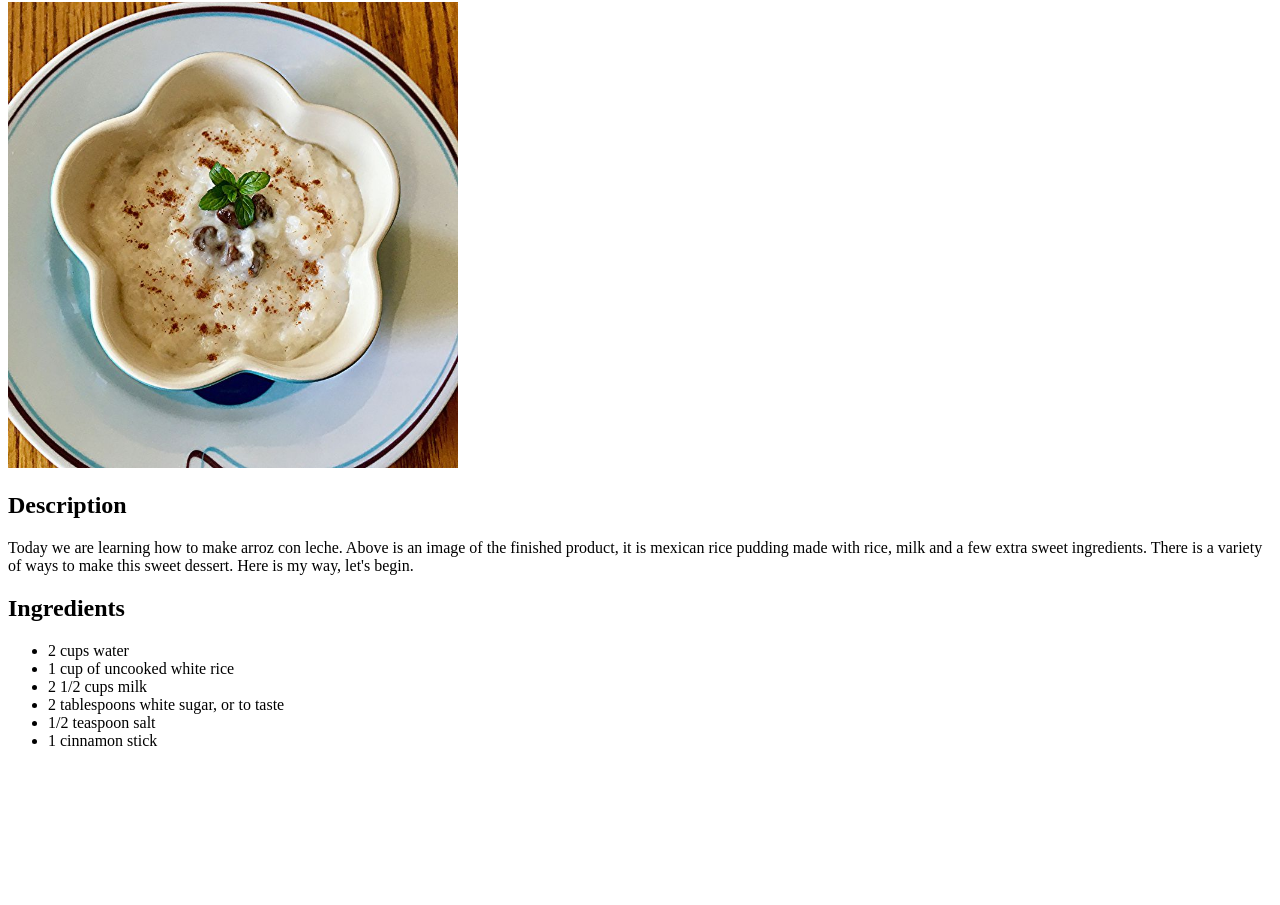
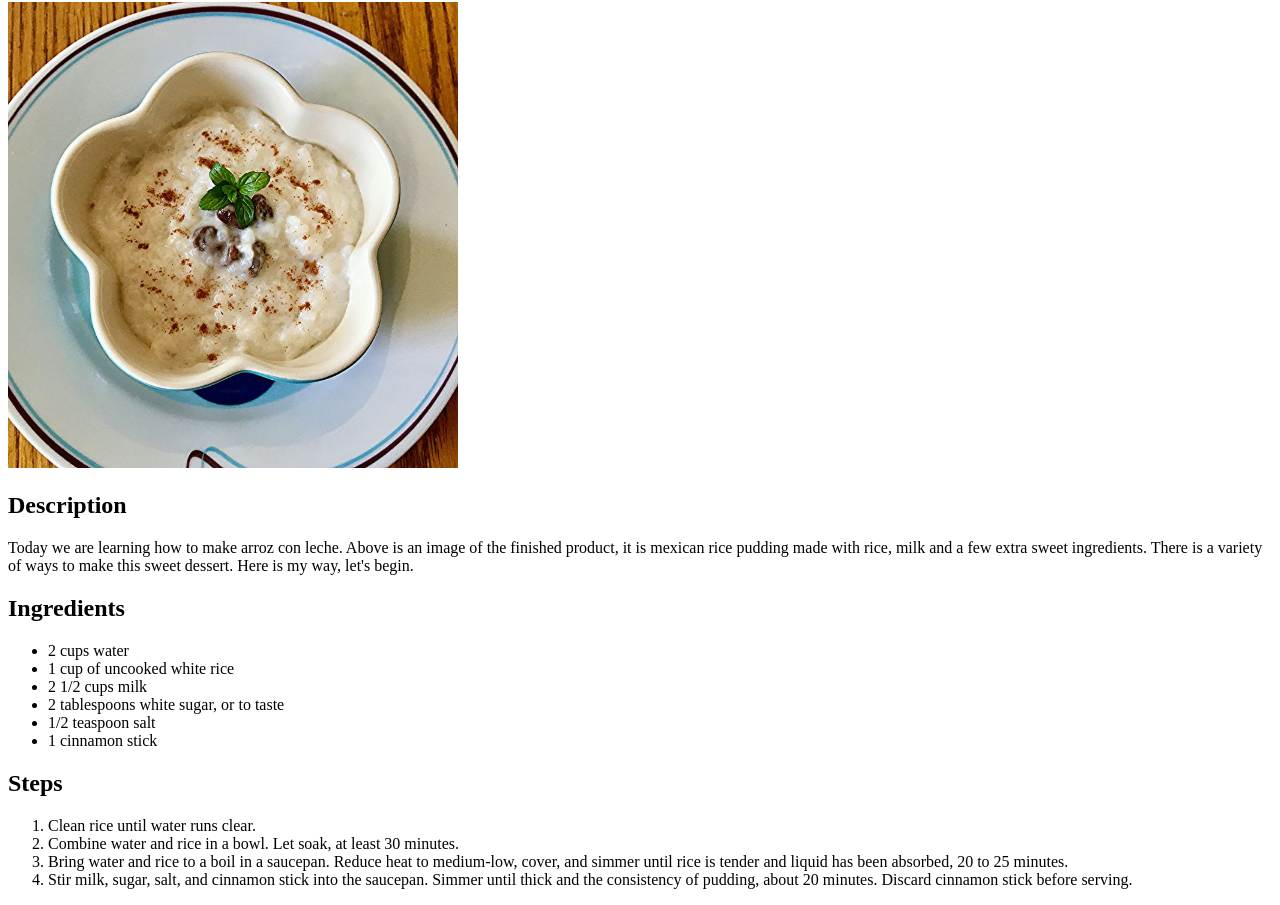
Before and after one commit to tot0rro/odin-recipes, a plain HTML site: page recipes/arrozconleche.html in a window 1280 px wide. Shown: the part 78-983 px from the top of the page. Before the commit the page ends 844 px from the top, so only its background shows below. Drawn offline with Linux system fonts and the light colour scheme.

Commit message:
Add steps section to arrozconleche page

```diff
--- a/recipes/arrozconleche.html
+++ b/recipes/arrozconleche.html
@@ -21,5 +21,13 @@
             <li>1/2 teaspoon salt</li>
             <li>1 cinnamon stick</li>
         </ul>
+
+        <h2>Steps</h2>
+        <ol>
+            <li>Clean rice until water runs clear.</li>
+            <li>Combine water and rice in a bowl. Let soak, at least 30 minutes.</li>
+            <li>Bring water and rice to a boil in a saucepan. Reduce heat to medium-low, cover, and simmer until rice is tender and liquid has been absorbed, 20 to 25 minutes.</li>
+            <li>Stir milk, sugar, salt, and cinnamon stick into the saucepan. Simmer until thick and the consistency of pudding, about 20 minutes. Discard cinnamon stick before serving.</li>
+        </ol>
     </body>
 </html>
```
